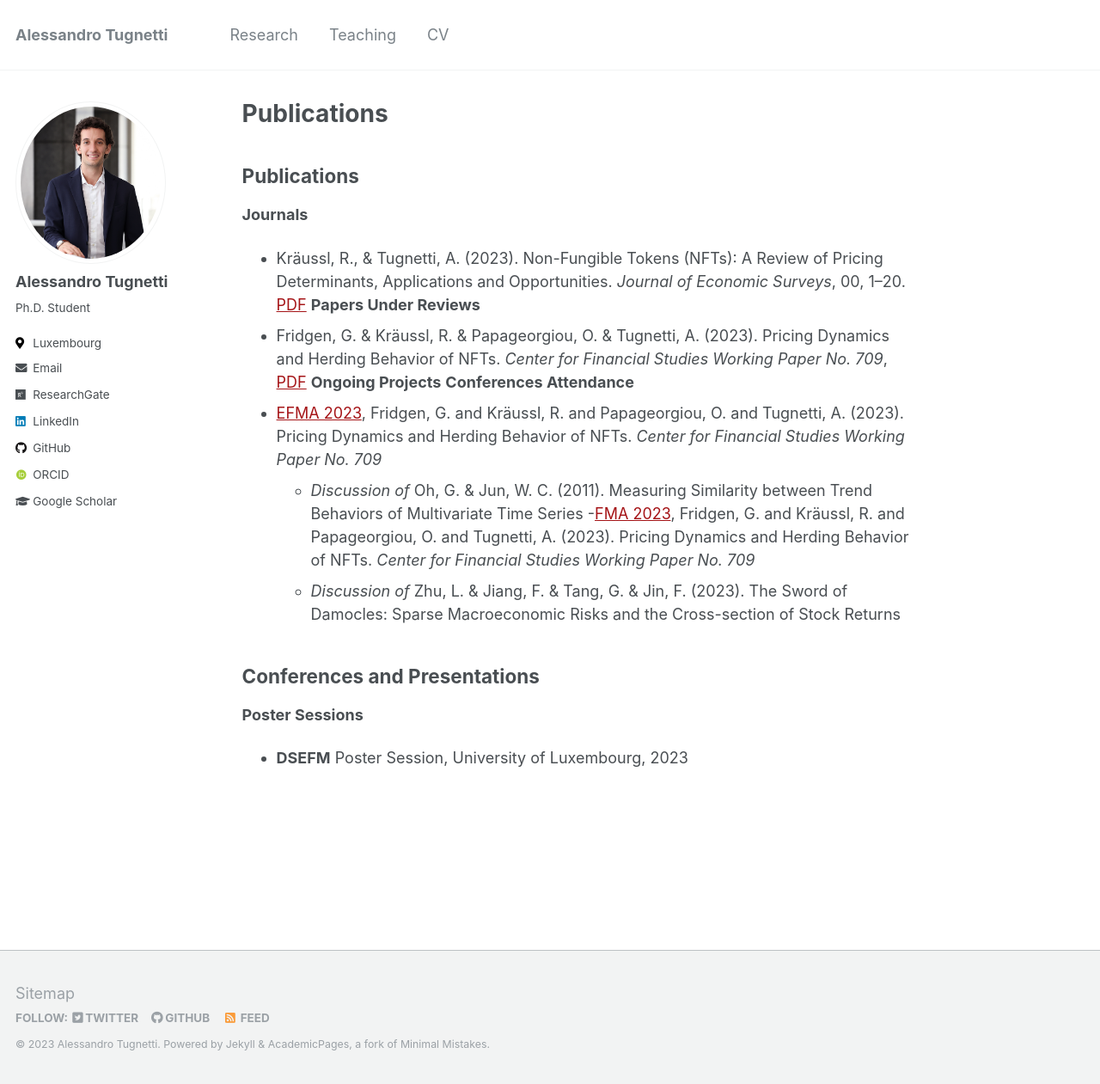
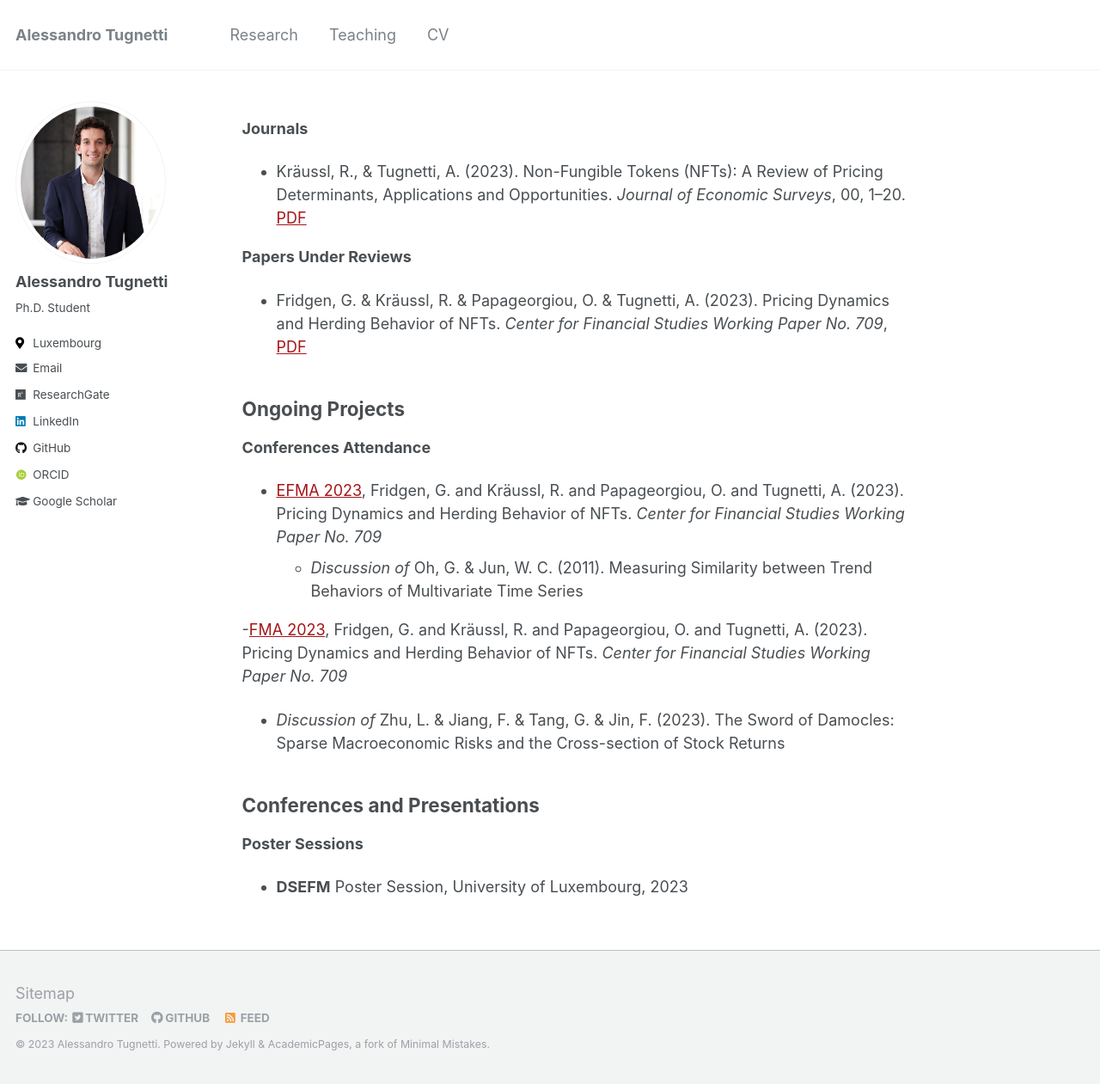
Before and after one commit to AlessandroTugnetti/alessandrotugnetti.github.io, a Jekyll site: the page built from _pages/research.md, in a window 1280 px wide and 1261 px high. Shown: the whole window at 86% size. Built offline with Jekyll 4.4.1, drawn with Linux system fonts in a browser that asks for light colours; some web fonts are replaced; our own code applies the rules of GitHub Pages for plain Markdown files.

Commit message:
Update research.md

```diff
--- a/_pages/research.md
+++ b/_pages/research.md
@@ -4,15 +4,18 @@ permalink: /research/
 author_profile: true
 ---
 
-## Publications
 **Journals**
 - Kräussl, R., & Tugnetti, A. (2023). Non-Fungible Tokens (NFTs): A Review of Pricing Determinants, Applications and Opportunities. *Journal of Economic Surveys*, 00, 1–20. [PDF](https://doi.org/10.1111/joes.12597)
+
 **Papers Under Reviews**
 - Fridgen, G. & Kräussl, R. & Papageorgiou, O. & Tugnetti, A. (2023). Pricing Dynamics and Herding Behavior of NFTs. *Center for Financial Studies Working Paper No. 709*, [PDF](https://ssrn.com/abstract=4337173)
+
 **Ongoing Projects**
+-
 **Conferences Attendance**
 - [EFMA 2023](https://www.efmaefm.org/0EFMAMEETINGS/EFMA%20ANNUAL%20MEETINGS/2023-UK/2023%20meetings.php), Fridgen, G. and Kräussl, R. and Papageorgiou, O. and Tugnetti, A. (2023). Pricing Dynamics and Herding Behavior of NFTs. *Center for Financial Studies Working Paper No. 709*
   - *Discussion of* Oh, G. & Jun, W. C. (2011). Measuring Similarity between Trend Behaviors of Multivariate Time Series
+
 -[FMA 2023](https://www.fma.org/2023-european-conference), Fridgen, G. and Kräussl, R. and Papageorgiou, O. and Tugnetti, A. (2023). Pricing Dynamics and Herding Behavior of NFTs. *Center for Financial Studies Working Paper No. 709*
   - *Discussion of* Zhu, L. & Jiang, F. & Tang, G. & Jin, F. (2023). The Sword of Damocles: Sparse Macroeconomic Risks and the Cross-section of Stock Returns
 
```
